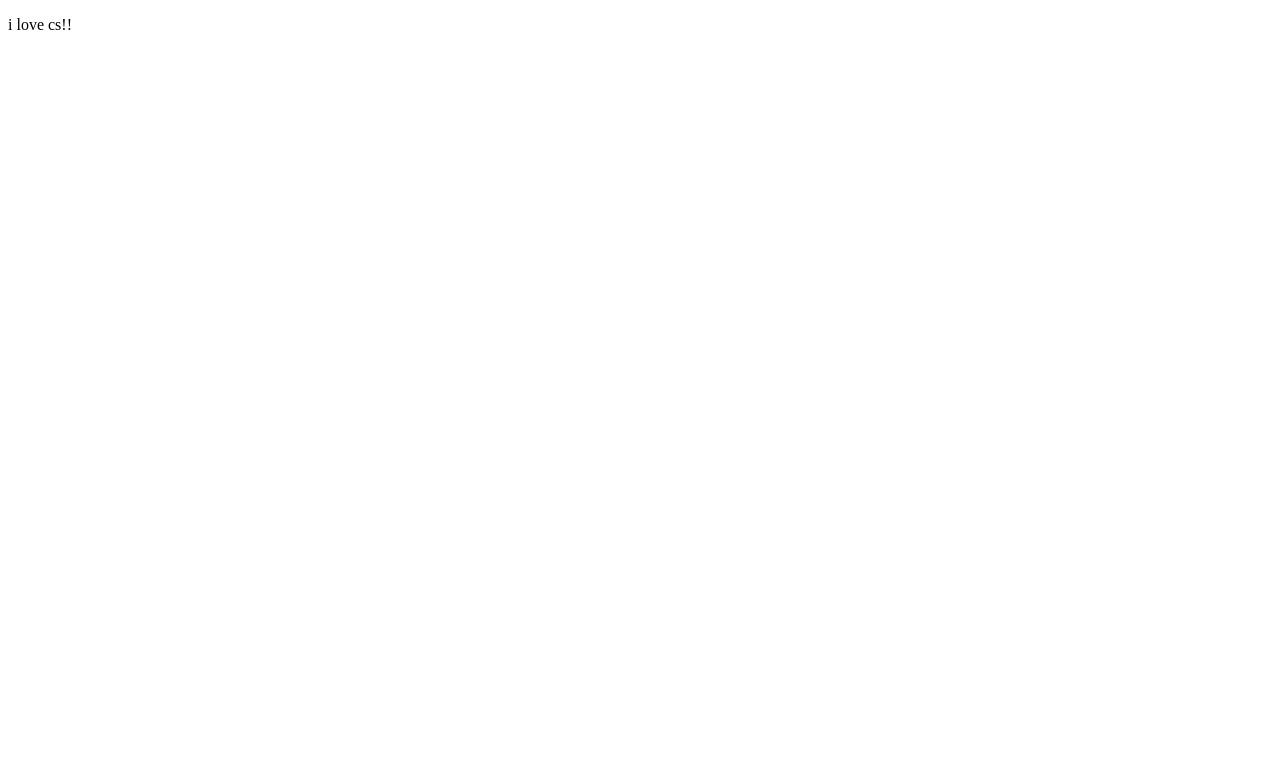
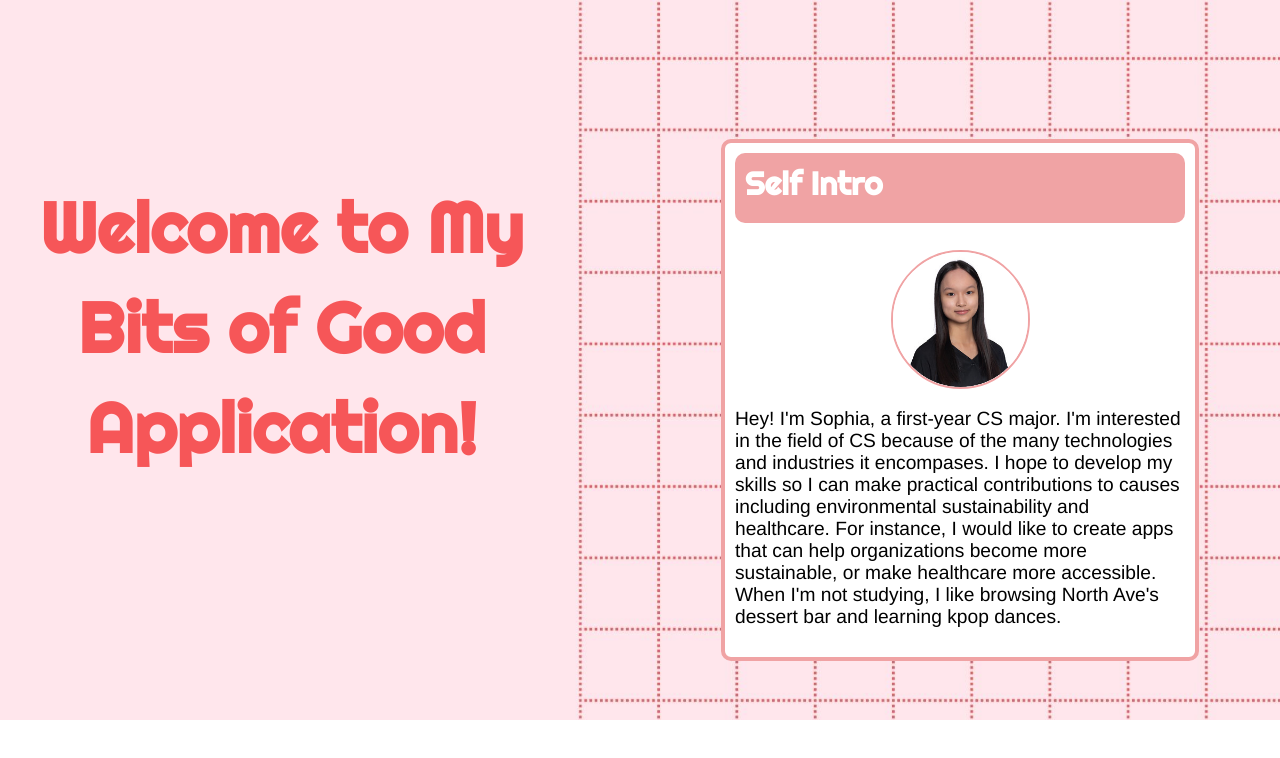
Before and after one commit to sh0608/bits-of-good-app, a plain HTML site: page index.html in a window 1280 px wide. Drawn offline with Linux system fonts and the light colour scheme.

Commit message:
finished styling and adding card content

```diff
--- a/index.html
+++ b/index.html
@@ -3,10 +3,22 @@
 <head>
     <meta charset="UTF-8">
     <meta name="viewport" content="width=device-width">
+    <link rel="stylesheet" href="styles.css">
+    <link rel="stylesheet" href="https://fonts.googleapis.com/css?family=Righteous" />
+    <link rel="stylesheet" href="https://fonts.googleapis.com/css?family=Roboto" />
     <title>Self-intro: Sophia</title>
 </head>
 <body>
-    <p>i love cs!!</p>
+    <div class="positioned-container">
+        <h1 class="title">Welcome to My</h1>
+        <h1  class="title2">Bits of Good</h1>
+        <h1 class="title3">Application!</h1>
+    </div>
+    <div class="card">
+        <h2 class="card_title">Self Intro</h2>
+        <img class="card_img" src="img/headshot.jpg">
+        <p class="card_text">Hey! I'm Sophia, a first-year CS major. I'm interested in the field of CS because of the many technologies and industries it encompases. I hope to develop my skills so I can make practical contributions to causes including environmental sustainability and healthcare. For instance, I would like to create apps that can help organizations become more sustainable, or make healthcare more accessible. When I'm not studying, I like browsing North Ave's dessert bar and learning kpop dances.</p>
+    </div>
 
 </body>
 </html>
--- a/styles.css
+++ b/styles.css
@@ -0,0 +1,72 @@
+body {
+    margin: 0;
+    padding: 0;
+    background-image: url('img/background.jpg');
+    background-size: cover;
+    background-repeat: no-repeat;
+}
+
+.positioned-container {
+    position: relative;
+    width: 100%;
+    height: 400px;
+}
+
+h1 {
+    font-size: 70px;
+    color: #F65658;
+    font-family: 'Righteous';
+    position: absolute;
+    transform: translate(-50%, -50%);
+    left: 22%;
+  }
+
+.title {
+    top: 45%;
+}
+
+.title2 {
+    top: 70%;
+}
+
+.title3 {
+    top: 95%;
+}
+
+.card {
+    background-color: white;
+    padding: 10px;
+    border-radius: 10px;
+    border: 4px solid #f0a3a4;
+    width: 450px;
+    position: absolute;
+    top: 50%;
+    left: 75%;
+    transform: translate(-50%, -50%);
+    font-family: 'Righteous';
+}
+
+.card_title {
+    background-color: #f0a3a4;
+    border-radius: 10px;
+    height: 50px;
+    padding: 10px;
+    color: white;
+    margin-top: 0;
+    font-size: 2rem;
+}
+
+.card_img {
+    max-width: 30%;
+    height: auto;
+    border: 2px solid #f0a3a4;
+    border-radius: 50%;
+    display: block;
+    margin-left: auto;
+    margin-right: auto;
+}
+
+.card_text {
+    font-size: 1.2rem;
+    font-family: 'Helvetica';
+}
```
Also changed, not shown: img/background.jpg (added), img/headshot.jpg (added).
